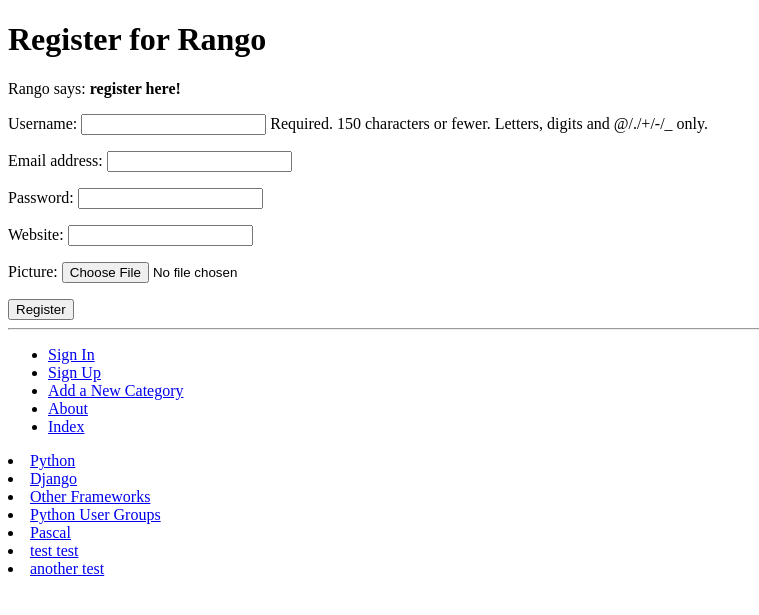
After one commit to EveOHagan/tango_with_django_project, a Django app: page /rango/register/ in a window 1280 px wide. The commit adds this page. Shown: the top 615 px of the page, without its empty margins (0-759 px from the left). Run offline with Django 3.2, Linux system fonts and the light colour scheme; data comes from the database, SQL or seed files in the repository; both versions use the stored data as it was after the commit.

Commit message:
chpater 1-.2

```diff
--- a/rango/admin.py
+++ b/rango/admin.py
@@ -1,5 +1,6 @@
 from django.contrib import admin
 from rango.models import Category, Page
+from rango.models import UserProfile
 
 class CategoryAdmin(admin.ModelAdmin):
     prepopulated_fields = {'slug':('name',)}
@@ -9,3 +10,4 @@
 
 admin.site.register(Category, CategoryAdmin)
 admin.site.register(Page)
+admin.site.register(UserProfile)
--- a/rango/forms.py
+++ b/rango/forms.py
@@ -1,5 +1,7 @@
 from django import forms
-from rango.models import Page, Category
+from django.contrib.auth.models import User
+from rango.models import Category, Page, UserProfile
+
 
 class CategoryForm(forms.ModelForm):
     name = forms.CharField(max_length=128,
@@ -33,3 +35,15 @@
     class Meta:
         model = Page
         exclude = ('category',)
+
+class UserForm(forms.ModelForm):
+    password = forms.CharField(widget=forms.PasswordInput())
+
+    class Meta:
+        model = User
+        fields = ('username', 'email', 'password')
+
+class UserProfileForm(forms.ModelForm):
+    class Meta:
+        model = UserProfile
+        fields = ('website', 'picture')
--- a/rango/models.py
+++ b/rango/models.py
@@ -1,6 +1,7 @@
 from django.db import models
 from django.contrib import admin
 from django.template.defaultfilters import slugify
+from django.contrib.auth.models import User
 
 # Create your models here.
 class Category(models.Model):
@@ -28,3 +29,11 @@
 
     def __str__(self): # For Python 2, use __unicode__ too
         return self.title
+
+class UserProfile(models.Model):
+    user = models.OneToOneField(User)
+    website = models.URLField(blank=True)
+    picture = models.ImageField(upload_to='profile_images', blank=True)
+
+    def __str__(self):
+        return self.user.username
--- /dev/null
+++ b/rango/templatetags/rango_template_tags.py
@@ -0,0 +1,9 @@
+from django import template
+from rango.models import Category
+
+register = template.Library()
+
+@register.inclusion_tag('rango/cats.html')
+def get_category_list(cat=None):
+    return {'cats': Category.objects.all(),
+            'act_cat': cat}
--- a/rango/urls.py
+++ b/rango/urls.py
@@ -5,11 +5,27 @@
 from django.conf import settings
 from django.conf.urls.static import static
 
-app_name = 'rango'
 urlpatterns = [
     url(r'^$', views.index, name='index'),
-url(r'about/$', views.about, name='about'),
-url(r'^add_category/$', views.add_category, name='add_category'),
-url(r'^category/(?P<category_name_slug>[\w\-]+)/$',
-views.show_category, name='show_category'),
+    url(r'about/$', views.about, name='about'),
+    url(r'^add_category/$', views.add_category, name='add_category'),
+
+    url(r'^category/(?P<category_name_slug>[\w\-]+)/$',
+        views.show_category,
+        name='show_category'),
+
+    url(r'^category/(?P<category_name_slug>[\w\-]+)/add_page/$',
+        views.add_page,
+        name='add_page'),
+
+    url(r'^register/$',
+        views.register,
+        name='register'),
+
+    url(r'^login/$', views.user_login, name='login'),
+
+    url(r'^restricted/', views.restricted, name='restricted'),
+
+    url(r'^logout/$', views.user_logout, name='logout'),
+
 ]
--- a/rango/views.py
+++ b/rango/views.py
@@ -3,9 +3,19 @@
 from rango.models import Category
 from rango.models import Page
 from rango.forms import CategoryForm
+from rango.forms import PageForm
+from rango.forms import UserForm
+from rango.forms import UserProfileForm
+from django.contrib.auth import authenticate, login
+from django.http import HttpResponseRedirect, HttpResponse
+from django.core.urlresolvers import reverse
+from django.contrib.auth.decorators import login_required
+from django.contrib.auth import logout
+
 
 
 def index(request):
+    request.session.set_test_cookie()
     category_list = Category.objects.order_by('-likes')[:5]
     page_list = Page.objects.order_by('-views')[:5]
     context_dict = {'categories': category_list, 'pages':page_list}
@@ -13,13 +23,18 @@
     return render(request, 'rango/index.html', context_dict)
 
 def about(request):
-    return render(request, 'rango/about.html')
+    if request.session.test_cookie_worked():
+        print("TEST COOKIE WORKED!")
+        request.session.delete_test_cookie()
+        print(request.method)
+        print(request.user)
+        return render(request, 'rango/about.html')
 
 def show_category(request, category_name_slug):
     context_dict = {}
 
     try:
-        category = Category.objetcs.get(slug=category_name_slug)
+        category = Category.objects.get(slug=category_name_slug) # change
         pages = Page.objects.filter(category=category)
         context_dict['pages'] = pages
         context_dict['category'] = category
@@ -42,3 +57,90 @@
         else:
             print(form.errors)
     return render(request, 'rango/add_category.html', {'form': form})
+
+def add_page(request, category_name_slug):
+    try:
+        category = Category.objects.get(slug=category_name_slug)
+    except Category.DoesNotExist:
+        category = None
+
+    form = PageForm()
+    if request.method == 'POST':
+        form = PageForm(request.POST)
+        if form.is_valid():
+            if category:
+                page = form.save(commit=False)
+                page.category = category
+                page.views = 0
+                page.save()
+                return show_category(request, category_name_slug)
+        else:
+            print(form.errors)
+
+    context_dict = {'form':form, 'category': category}
+    return render(request, 'rango/add_page.html', context_dict)
+
+
+
+def register(request):
+    registered = False
+    if request.method == 'POST':
+        user_form = UserForm(data=request.POST)
+        profile_form = UserProfileForm(data=request.POST)
+
+        if user_form.is_valid() and profile_form.is_valid():
+            user = user_form.save()
+
+            user.set_password(user.password)
+            user.save()
+
+            profile = profile_form.save(commit=False)
+            profile.user = user
+
+            if 'picture' in request.FILES:
+                profile.picture = request.FILES['picture']
+
+            profile.save()
+            registered = True
+
+        else:
+            print(user_form.errors, profile_form.errors)
+
+    else:
+        user_form = UserForm()
+        profile_form = UserProfileForm()
+
+    return render(request,
+                'rango/register.html',
+                {'user_form': user_form,
+                'profile_form': profile_form,
+                'registered': registered})
+
+def user_login(request):
+    if request.method == 'POST':
+        username = request.POST.get('username')
+        password = request.POST.get('password')
+        user = authenticate(username=username, password=password)
+
+        if user:
+            if user.is_active:
+                login(request, user)
+                return HttpResponseRedirect(reverse('index'))
+            else:
+                return HttpResponse("Your Rango account is disabled.")
+        else:
+
+            print("Invalid login details: {0}, {1}".format(username, password))
+            return HttpResponse("Invalid login details supplied.")
+
+    else:
+        return render(request, 'rango/login.html', {})
+
+@login_required
+def restricted(request):
+    return HttpResponse("Since you're logged in, you can see this text!")
+
+@login_required
+def user_logout(request):
+    logout(request)
+    return HttpResponseRedirect(reverse('index'))
--- a/templates/rango/add_category.html
+++ b/templates/rango/add_category.html
@@ -6,7 +6,7 @@
         Rango
 {% endblock %}
 
-    {% block body_block}
+{% block body_block %}
 	<h1>Add a Category</h1>
 	<div>
 		<form id="category_form" method="post" action="/rango/add_category/">
--- a/templates/rango/base.html
+++ b/templates/rango/base.html
@@ -1,5 +1,6 @@
 <!DOCTYPE html>
 {% load staticfiles %}
+{% load rango_template_tags %}
 
 <html>
     <head>
@@ -14,19 +15,30 @@
         <div>
             {% block body_block %}
             {% endblock %}
-
         </div>
         <hr />
         <div>
-            <ul>
-                <li><a href="{% url 'add_category' %}">Add New Category</a></li>
+	<ul>
+	{% if user.is_authenticated %}
+		<li><a href="{% url 'restricted' %}">Restricted Page</a></li>
+		<li><a href="{% url 'logout' %}">Logout</a></li>
+	{% else %}
+		<li><a href="{% url 'login' %}">Sign In</a></li>
+		<li><a href="{% url 'register' %}">Sign Up</a></li>
+	{% endif %}
+		<li><a href="{% url 'add_category' %}">Add a New Category</a></li>
+		<li><a href="{% url 'about' %}">About</a></li>
+		<li><a href="{% url 'index' %}">Index</a></li>
+	</ul>
 
 
-                <li><a href="{% url 'about' %}">About</a></li>
-                <li><a href="{% url 'index' %}">Index</a></li>
+        </div>
+	<div>
+		{% block sidebar_block %}
+			{% get_category_list category %}
+		{% endblock %}
+	</div>
 
-            </ul>
-        </div>
     </body>
 
-<</html>
+</html>
--- /dev/null
+++ b/templates/rango/cats.html
@@ -0,0 +1,13 @@
+{% for c in cats %}
+	{% if c == act_cat %}
+		<li>
+		<strong>
+			<a href="{% url 'show_category' c.slug %}">{{ c.name }}</a>
+		</strong>
+		</li>
+	{% else %}
+		<li>
+			<a href="{% url 'show_category' c.slug %}">{{ c.name }}</a>
+		</li>
+	{% endif %}
+{% endfor %}
--- /dev/null
+++ b/templates/rango/register.html
@@ -0,0 +1,26 @@
+{% extends 'rango/base.html' %}
+{% load staticfiles %}
+
+{% block title_block %}
+	Register
+{% endblock %}
+
+{% block body_block %}
+	<h1>Register for Rango</h1>
+	{% if registered %}
+		Rango says: <strong>thank you for registering!</strong>
+		<a href="{% url 'index' %}">Return to the homepage.</a><br />
+	{% else %}
+		Rango says: <strong>register here!</strong><br />
+		<form id="user_form" method="post" action="{% url 'register' %}"
+
+			enctype="multipart/form-data">
+		{% csrf_token %}
+
+		{{ user_form.as_p }}
+		{{ profile_form.as_p }}
+
+		<input type="submit" name="submit" value="Register" />
+	</form>
+	{% endif %}
+{% endblock %}
```
Also changed, not shown: rango/templatestags/rango_template_tags.py (deleted, +0 -9 lines), tango_with_django_project/settings.py (+9 -0 lines), templates/rango/category.html (+6 -6 lines), templates/rango/index.html (+10 -4 lines), templates/rango/login.html (added, +20 -0 lines), db.sqlite3, media/profile_images/dog.jpg (added), rango/migrations/0013_userprofile.py (added), rango/templatetags/_init_.py (added). Lines whose indentation alone changed are shown as unchanged.
